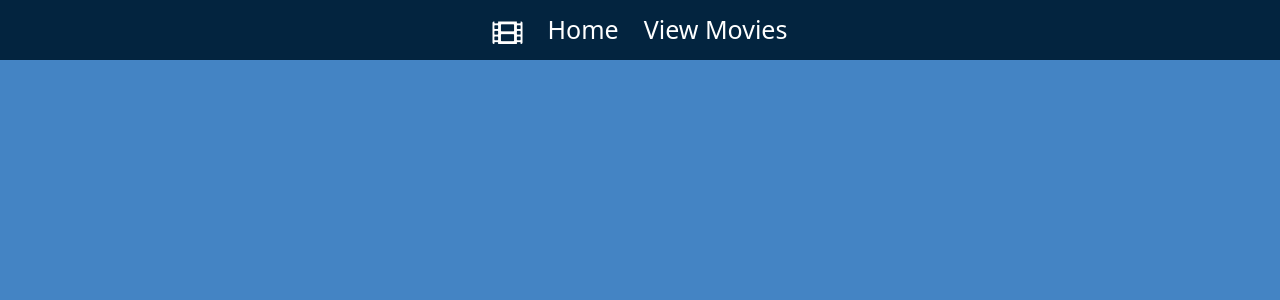
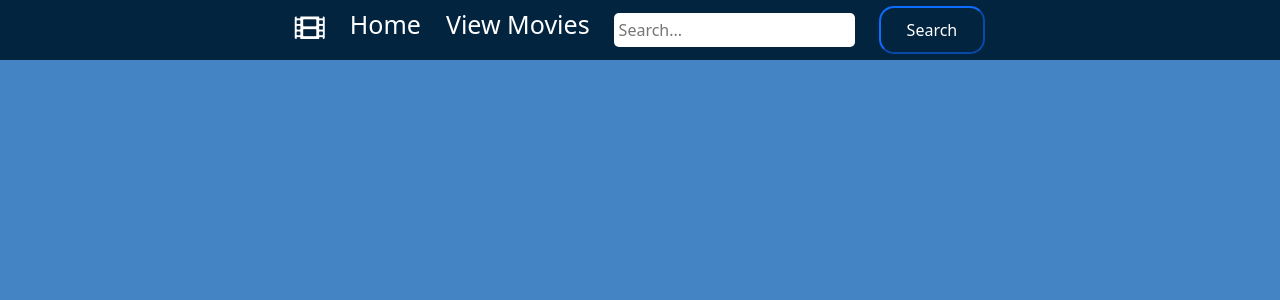
Before and after one commit to BegimaiA/movie-project, a React (Create React App) app: page /search/1 in a window 1280 px wide. Shown: the top 300 px of the page. Built offline with nearby package versions, Linux system fonts and the light colour scheme; a web font is replaced by a local one.

Commit message:
added search component

```diff
--- a/src/App.js
+++ b/src/App.js
@@ -5,18 +5,20 @@ import HomePage from "./views/Home";
 import ActorDetails from "./views/ActorDetails";
 import ActorsList from "./views/ActorsList";
 import Header from "./components/Header";
+import Search from "./components/Search";
 
 
 function App() {
   return (
       <Router >
         <Header/>
-        <div>
+        <div className="container">
                 <Route exact path="/"> <HomePage/>  </Route>
                 <Route exact path="/movies"> <Movies /> </Route>
                 <Route path="/movies/:id"> <MovieDetails /> </Route>
                 <Route path="/actors/:id"> <ActorDetails /> </Route>
                 <Route path="/cast/:id"> <ActorsList /> </Route>
+                <Route path="/search/:name"> <Search/> </Route>
         </div>
       </Router>
   );
--- a/src/components/Header/index.js
+++ b/src/components/Header/index.js
@@ -1,5 +1,6 @@
 import React from 'react';
 import {Link} from "react-router-dom";
+import Search from "../Search";
 
 const Header = () => {
 
@@ -9,7 +10,9 @@ const Header = () => {
                <i className="fas fa-film"></i>
                <Link to="/" className="header-link"> Home </Link>
                <Link to="/movies"  className="header-link"> View Movies </Link>
+               <Search />
            </nav>
+
 
         </div>
     );
--- /dev/null
+++ b/src/components/Search/index.js
@@ -0,0 +1,35 @@
+import React,{useState} from 'react';
+import {useHistory} from "react-router-dom";
+
+
+const Search = () => {
+    const [search, setSearch] = useState("")
+    const history = useHistory()
+    const handleInput = (e) => {
+        setSearch(e.target.value.toLowerCase())
+    }
+    const handleClick = () => {
+        if (search.trim()) {
+            history.push(`/search/${search}`)
+        }
+    }
+
+    const handleKeyPress = (e) => {
+        if (e.key === "Enter") {
+            handleClick()
+        }
+    }
+
+    return (
+        <div>
+            <input className="mx-4 input" placeholder="Search..." type="text" onChange={handleInput}  value={search} onKeyPress={handleKeyPress}/>
+            <button className="header-btn btn-primary" onClick={handleClick}>Search</button>
+
+
+
+
+        </div>
+    );
+};
+
+export default Search;
--- a/src/index.scss
+++ b/src/index.scss
@@ -14,8 +14,9 @@ body{
     //padding-top: 20px;
     background-position: center;
     background-repeat: no-repeat;
-    background-color: rgba(0, 0, 0, 0.59);
+    background-color: rgba(0, 0, 0, 0.7);
     background-size: cover;
+    background-blend-mode: color-burn;
     height: 500%;
 }
 .movie-section{
@@ -109,3 +110,14 @@ a{
     color: #fff;
     font-size: 16px;
 }
+.header-btn{
+    border-radius: 15px;
+    padding: 10px 26px;
+    background: linear-gradient(to right, rgba(var(--tmdbLightGreen), 1) 0%, rgba(var(--tmdbLightBlue), 1) 100%);
+}
+.input{
+    border-radius: 5px;
+    border: none;
+    outline: none;
+    padding: 5px;
+}
--- a/src/views/MovieDetails/index.js
+++ b/src/views/MovieDetails/index.js
@@ -68,8 +68,14 @@ const MovieDetails = () => {
                                 <div key={country.id} className="movie-desc">{country.name}</div>)
                         }
 
-                        <div className="col-md-8">
-                            <OwlCarousel className='owl-theme' loop margin={10} dots={false}>
+
+                    </div>
+            </div>
+
+            </div>
+
+        <div className="container ">
+            <OwlCarousel className='owl-theme mt-5' loop margin={10} dots={false} items={7}>
                 {
                     actors?.slice(0, visible).map(el =>
                         <Link to={`/actors/${el.id}`}>
@@ -87,23 +93,17 @@ const MovieDetails = () => {
                         </Link>
                     )}
                 {
-                                    <Link to={`/cast/${params.id}`} >
+                    <Link to={`/cast/${params.id}`}>
                         View more
                     </Link>
                 }
                 {/*<button className=" btn btn-primary me-2 my-3 text-white text-center" onClick={showMoreItems}>View more</button>*/}
             </OwlCarousel>
-
-
-                        </div>
-                    </div>
-            </div>
             {
                 trailers.map(el=>
                     <Trailers key={el.key} id={el.key}/>)
             }
         </div>
-
         </div>
     );
 };
```
Also changed, not shown: src/views/Browse/index.js (added). Lines whose indentation alone changed are shown as unchanged.
